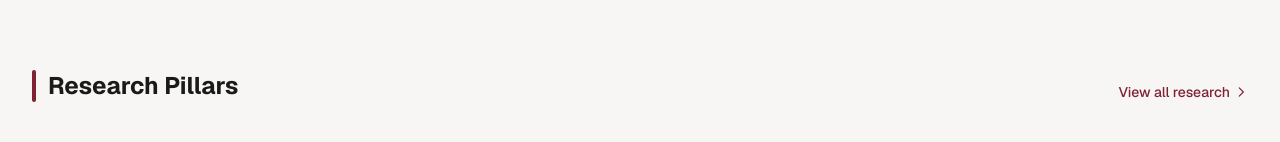
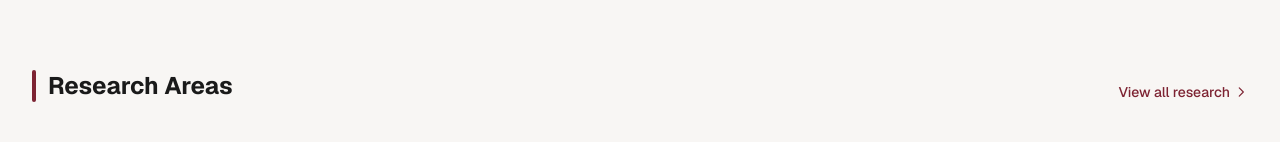
Before and after one commit to bioz1lee/lab-portal, a Next.js app: page / in a window 1280 px wide. Shown: the part 1347-1489 px from the top of the page. Built offline with nearby package versions, Linux system fonts and the light colour scheme.

Commit message:
Rename Research Pillars to Research Areas

```diff
--- a/src/app/page.tsx
+++ b/src/app/page.tsx
@@ -26,7 +26,7 @@ const researchAreas = [
 
 const stats = [
   { value: "31", label: "Publications" },
-  { value: "3", label: "Research Pillars" },
+  { value: "3", label: "Research Areas" },
   { value: "2024", label: "Established" },
 ];
 
@@ -256,7 +256,7 @@ export default function Home() {
           <div className="flex items-end justify-between mb-10">
             <h2 className="text-2xl font-bold text-foreground flex items-center gap-3">
               <span className="w-1 h-8 bg-crimson rounded-full" />
-              Research Pillars
+              Research Areas
             </h2>
             <Link href="/research" className="text-sm text-crimson font-medium hover:underline hidden sm:inline-flex items-center gap-1">
               View all research
```
